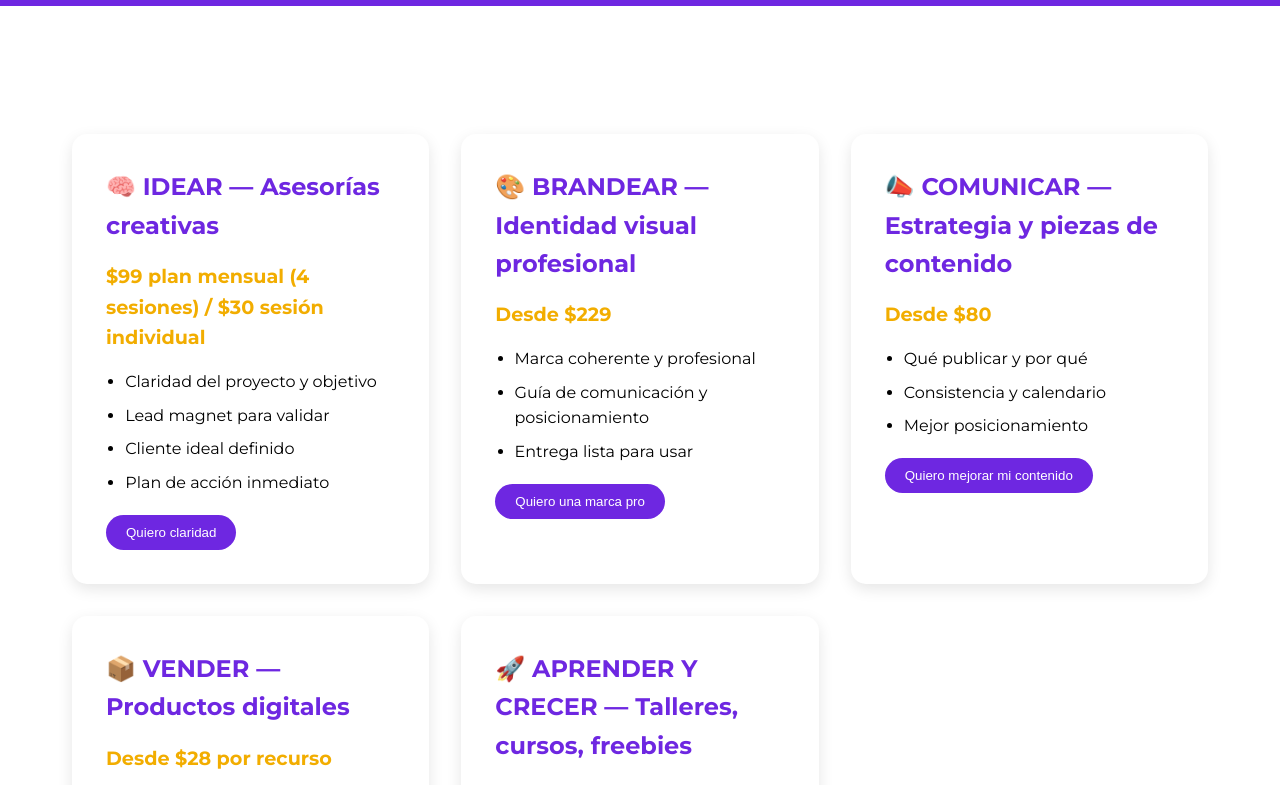
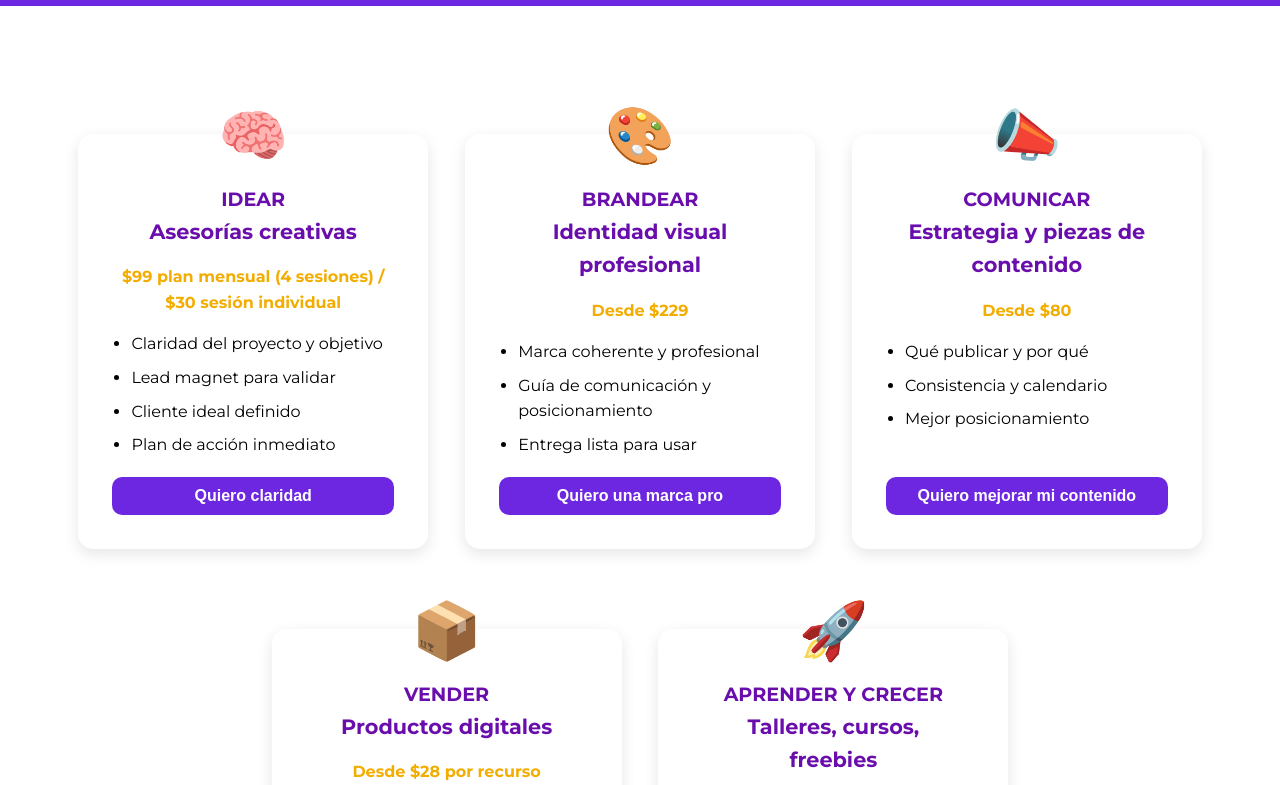
Before and after one commit to Andresdequintal/Landing-page-Yarife, a React (Create React App) app: page / in a window 1280 px wide. Shown: the part 2580-3365 px from the top of the page. Built offline with nearby package versions, Linux system fonts and the light colour scheme.

Commit message:
enhace: services details

```diff
--- a/src/components/Services/Services.css
+++ b/src/components/Services/Services.css
@@ -44,12 +44,7 @@
   box-shadow: 0 8px 20px rgba(0,0,0,0.15);
 
 }
-.services-grid {
-  display: grid;
-  grid-template-columns: repeat(auto-fit, minmax(300px, 1fr));
-  gap: 2rem;
-  margin-top: 3rem;
-}
+
 
 .services-layout {
   display: grid;
@@ -247,14 +242,6 @@
 @media (max-width: 768px) {
   .services-layout { grid-template-columns: 1fr; }
   .label-pill.right { justify-self: start; }
-  .services-grid {
-    grid-template-columns: 1fr;
-    gap: 1.5rem;
-  }
-
-  .service-card {
-    padding: 1.5rem;
-  }
   .center-character { width: 220px; }
   .arrow-img { display: none; }
 }
--- a/src/components/ServicesDetails/ServicesDetails.css
+++ b/src/components/ServicesDetails/ServicesDetails.css
@@ -1,4 +1,11 @@
-
+.services-grid {
+  display: flex;
+  row-gap: 5rem;
+  column-gap: 2.3rem;
+  margin-top: 3rem;
+  flex-wrap: wrap;
+  justify-content: center;
+}
 .service-card {
   background: var(--blanco);
   border-radius: 15px;
@@ -6,24 +13,48 @@
   box-shadow: 0 5px 15px rgba(0,0,0,0.1);
   transition: transform 0.3s ease;
   border: 2px solid transparent;
+  position: relative;
+  width: 350px;
+  display: flex;
+  flex-direction: column;
+}
+
+.service-card__content{
+  display: flex;
+  flex-direction: column;
+  flex-grow: 1;
 }
 
 .service-card:hover {
   transform: translateY(-5px);
   border-color: var(--lila);
+
 }
 
 .service-card h3 {
-  color: var(--morado);
-  margin-bottom: 1rem;
-  font-size: 1.5rem;
+  color: var(--morado-acento);
+  margin: 1rem;
+  font-size: 1.2rem;
+  text-align: center;
+}
+.service-card h3 span{
+  font-size: 1.3rem;
+}
+
+.service-card .icon {
+  font-size: 3.5rem;
+  position: absolute;
+  left: 50%;
+  top: 0;
+  transform: translate(-50%,-50%);
 }
 
 .service-card .price {
   color: var(--rojo);
   font-weight: bold;
-  font-size: 1.2rem;
+  font-size: 1rem;
   margin-bottom: 1rem;
+  text-align: center;
 }
 
 .service-card .description {
@@ -44,15 +75,18 @@
   color: var(--blanco);
   padding: 10px 20px;
   text-decoration: none;
-  border-radius: 25px;
+  border-radius: 10px;
   display: inline-block;
   transition: background 0.3s ease;
   border: none;
   cursor: pointer;
-  font-weight: 500;
+  width: 100%;
+  font-weight: 800;
+  font-size: 1rem;
+  margin-top: auto;
 }
 
-.service-cta:hover {
+.service-card:hover .service-cta {
   background: var(--rojo);
 }
 
@@ -65,8 +99,7 @@
 }
 
 @media (max-width: 768px) {
-  .services-layout { grid-template-columns: 1fr; }
-  .label-pill.right { justify-self: start; }
+
   .services-grid {
     grid-template-columns: 1fr;
     gap: 1.5rem;
@@ -75,5 +108,4 @@
   .service-card {
     padding: 1.5rem;
   }
-  .center-character { width: 220px; }
 }
--- a/src/components/ServicesDetails/ServicesDetails.js
+++ b/src/components/ServicesDetails/ServicesDetails.js
@@ -7,7 +7,8 @@ const ServicesDetails = () => {
     {
       id: 1,
       icon: '🧠',
-      title: 'IDEAR — Asesorías creativas',
+      title: 'IDEAR',
+      subtitle: 'Asesorías creativas',
       price: '$99 plan mensual (4 sesiones) / $30 sesión individual',
       bullets: [
         'Claridad del proyecto y objetivo',
@@ -20,7 +21,8 @@ const ServicesDetails = () => {
     {
       id: 2,
       icon: '🎨',
-      title: 'BRANDEAR — Identidad visual profesional',
+      title: 'BRANDEAR',
+      subtitle: 'Identidad visual profesional',
       price: 'Desde $229',
       bullets: [
         'Marca coherente y profesional',
@@ -32,7 +34,8 @@ const ServicesDetails = () => {
     {
       id: 3,
       icon: '📣',
-      title: 'COMUNICAR — Estrategia y piezas de contenido',
+      title: 'COMUNICAR',
+      subtitle: 'Estrategia y piezas de contenido',
       price: 'Desde $80',
       bullets: [
         'Qué publicar y por qué',
@@ -44,7 +47,8 @@ const ServicesDetails = () => {
     {
       id: 4,
       icon: '📦',
-      title: 'VENDER — Productos digitales',
+      title: 'VENDER',
+      subtitle: 'Productos digitales',
       price: 'Desde $28 por recurso',
       bullets: [
         'Ebooks, guías, presentaciones',
@@ -56,7 +60,8 @@ const ServicesDetails = () => {
     {
       id: 5,
       icon: '🚀',
-      title: 'APRENDER Y CRECER — Talleres, cursos, freebies',
+      title: 'APRENDER Y CRECER',
+      subtitle: 'Talleres, cursos, freebies',
       price: 'Talleres desde $7 · Freebies $0 · Cursos desde $10',
       bullets: [
         'Clases y recursos prácticos',
@@ -79,7 +84,11 @@ const ServicesDetails = () => {
         <div className="services-grid">
           {services.map((service) => (
             <div key={service.id} className="service-card">
-              <h3>{service.icon} {service.title}</h3>
+              <span className='icon'>{service.icon}</span>
+              <h3> {service.title} <br/>
+                <span>{service.subtitle}</span>
+              </h3>
+              <div className='service-card__content'>
               <div className="price">{service.price}</div>
               {service.bullets && (
                 <ul className="bullets">
@@ -91,6 +100,7 @@ const ServicesDetails = () => {
               <button onClick={() => openWhatsApp(`Hola Yarife, ${service.cta}.`)} className="service-cta">
                 {service.cta}
               </button>
+              </div>
             </div>
           ))}
         </div>
```
